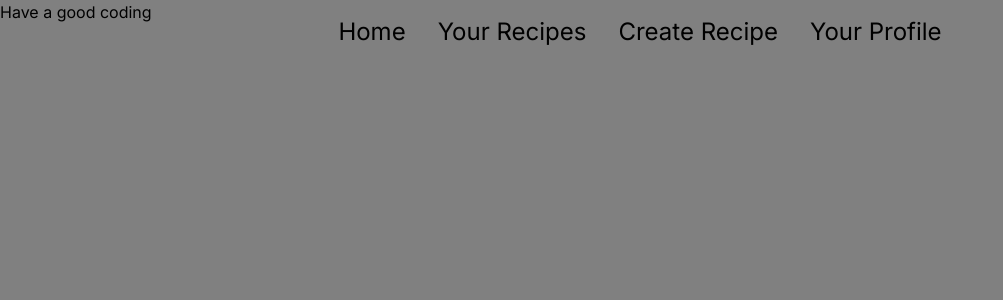
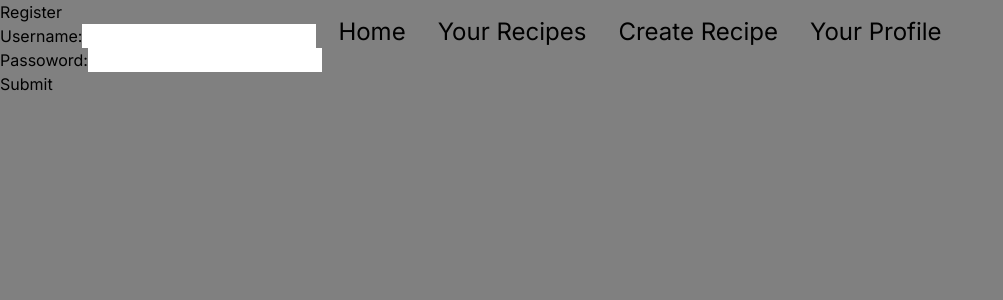
Before and after one commit to Nicholas-Abell/food_buddy, a Next.js app: page /auth in a window 1280 px wide. Shown: the top 300 px of the page, without its empty margins (0-1003 px from the left). Built offline with nearby package versions, Linux system fonts and the light colour scheme.

Commit message:
imorted form comp for registration

```diff
--- a/app/auth/page.tsx
+++ b/app/auth/page.tsx
@@ -1,8 +1,23 @@
-import React from "react";
+"use client";
+import React, { useState } from "react";
+import Form from "./Form";
 
 type pageProps = {};
 
-const page: React.FC<pageProps> = () => {
-  return <div>Have a good coding</div>;
+const Auth: React.FC<pageProps> = () => {
+  const [username, setUsername] = useState("");
+  const [password, setPassword] = useState("");
+
+  return (
+    <div>
+      <Form
+        username={username}
+        setUsername={setUsername}
+        password={password}
+        setPassword={setPassword}
+        label="Register"
+      />
+    </div>
+  );
 };
-export default page;
+export default Auth;
```
